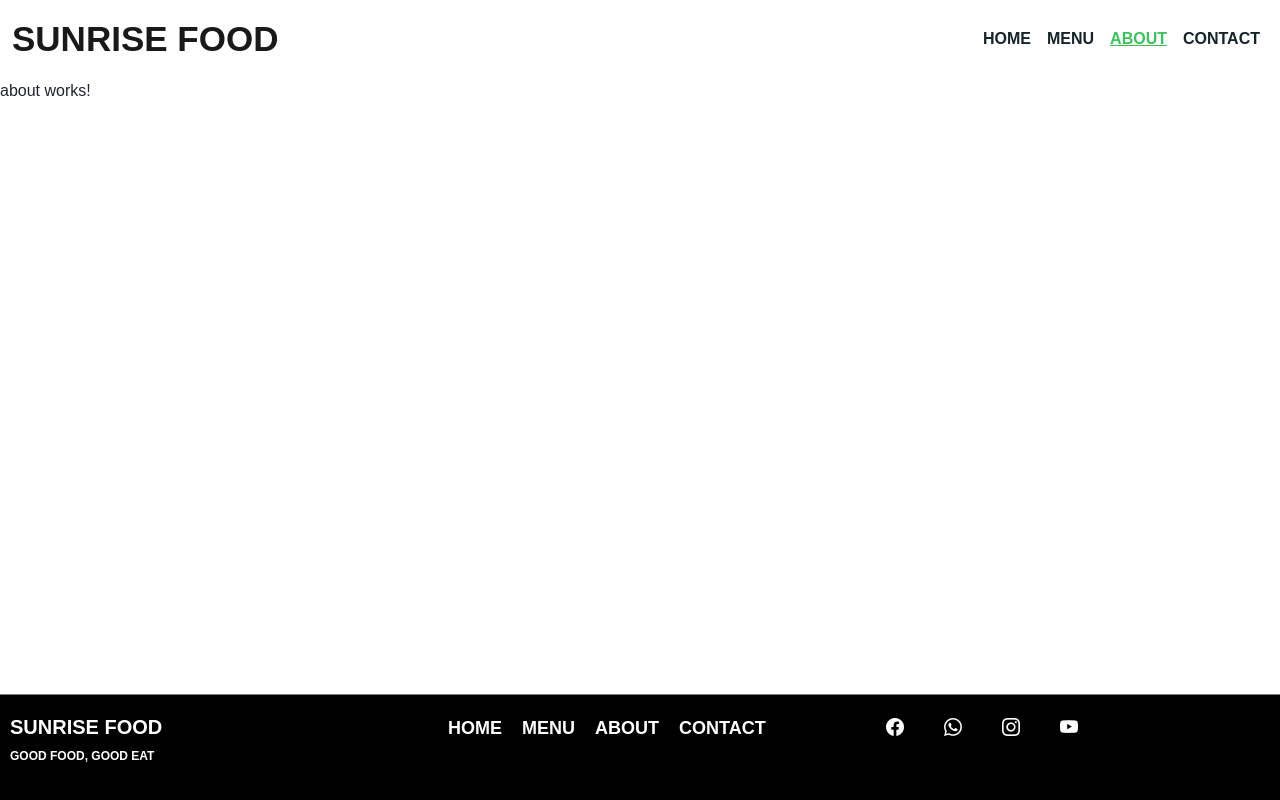
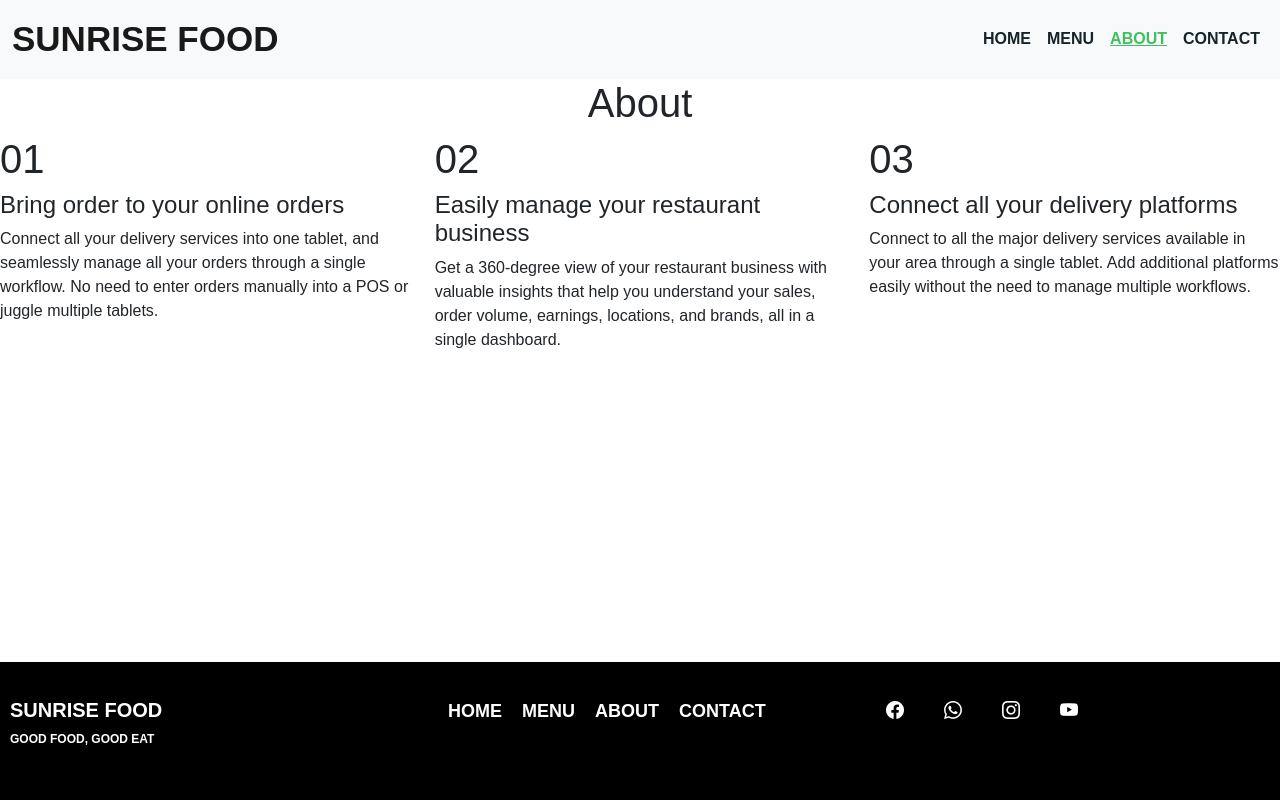
Before and after one commit to rotichknovestus/CloudKitchenweb, an Angular app: page /about in a window 1280 px wide. Built offline with nearby package versions, Linux system fonts and the light colour scheme.

Commit message:
added pages

```diff
--- a/src/app/pages/about/about.component.html
+++ b/src/app/pages/about/about.component.html
@@ -1 +1,26 @@
-<p>about works!</p>
+<div class="row">
+    <h1 class="text-center">About</h1>
+    <div class="col-lg-4">
+        <div class="foodbox">
+            <h1>01</h1>
+            <h4>Bring order to your online orders</h4>
+            <p>Connect all your delivery services into one tablet, and seamlessly manage all your orders through a single workflow. No need to enter orders manually into a POS or juggle multiple tablets.</p>
+        </div>
+    </div>
+
+    <div class="col-lg-4">
+        <div class="foodbox">
+            <h1>02</h1>
+            <h4>Easily manage your restaurant business</h4>
+            <p>Get a 360-degree view of your restaurant business with valuable insights that help you understand your sales, order volume, earnings, locations, and brands, all in a single dashboard.</p>
+        </div>
+    </div>
+
+    <div class="col-lg-4">
+        <div class="foodbox">
+            <h1>03</h1>
+            <h4>Connect all your delivery platforms</h4>
+            <p>Connect to all the major delivery services available in your area through a single tablet. Add additional platforms easily without the need to manage multiple workflows.</p>
+        </div>
+    </div>
+</div>
--- a/src/app/pages/contact/contact.component.html
+++ b/src/app/pages/contact/contact.component.html
@@ -1 +1,22 @@
-<p>contact works!</p>
+<div class="container mt-5 mb-5">
+    <h1 class="text-center">Contact</h1>
+    <form class="col-lg-8">
+        <div class="cl-lg-6 mt-2 mb-2">
+            <input type="text" class="form-control" placeholder="Enter Firts Name">
+        </div>
+        <div class="cl-lg-6 mt-2 mb-2">
+            <input type="text" class="form-control" placeholder="Enter Last Name">
+        </div>
+        <div class="cl-lg-12 mt-2 mb-2">
+            <input type="text" class="form-control" placeholder="Enter Email ID">
+        </div>
+        <div class="cl-lg-12 mt-2 mb-2">
+            <input type="text" class="form-control" placeholder="Enter Mobile">
+        </div>
+        <div class="cl-lg-12 mt-2 mb-2">
+            <button class="btn btn-md btn-dark">Submit</button>
+        </div>
+    </form>
+
+
+</div>
--- a/src/app/pages/home/home.component.css
+++ b/src/app/pages/home/home.component.css
@@ -1,6 +1,6 @@
 .banner{
     background-image: url('../../../assets/img/bannering.jpg');
-    height: 480px;
+    height: 600px;
     background-position: center top;
     background-size: cover;
 }
@@ -70,3 +70,9 @@
     border-radius: 5px;
     font-size: 18px;
 }
+
+@media screen and (max-width:600px) {
+    .banner{
+        height: 700px;
+    }
+}
--- a/src/app/pages/menupage/menupage.component.css
+++ b/src/app/pages/menupage/menupage.component.css
@@ -0,0 +1,17 @@
+form{
+    margin-top: 10%;
+    width: 50%;
+}
+img{
+    padding: 10px 20px;
+    width: 100%;
+    height: 500px;
+    object-fit: cover;
+    border-radius: 6px;
+}
+
+@media screen and (max-width:600px){
+    form{
+        width: 100%;
+    }
+}
--- a/src/app/pages/menupage/menupage.component.html
+++ b/src/app/pages/menupage/menupage.component.html
@@ -2,10 +2,24 @@
 
 <div class="row">
     <div class="col-lg-6" *ngIf="menuData">
+        <a routerLink="../../menu" class="btn btn-sm btn-dark mb-3">Back</a>
+        <img src="{{menuData[0].foodImg}}" width="100%">
+        <h1 class="mt-3">{{menuData[0].foodName}}</h1>
+        <p>{{menuData[0].foodDetails}}</p>
+        <p>{{menuData[0].foodPrice | currency : "Ksh"}}</p>
+    </div>
 
-        <img src="{{menuData[0].foodImg}}">
+    <div class="col-lg-6 col-lg-12">
+        <h1>Enter Your Details</h1>
+        <form>
+            <input type="text" class="form-control" placeholder="Enter Your Full Name">
+            <input type="text" class="form-control" placeholder="Enter Your Full Mobile">
+            <textarea class="form-control" placeholder="Enter Your Addresses" id="" cols="20" rows="4"></textarea>
+            <button class="btn btn-md btn-dark mt-3">Place Order</button>
+        </form>
+    </div>
 
-    </div>
+
 </div>
 
 
--- a/src/app/sharepage/footer/footer.component.html
+++ b/src/app/sharepage/footer/footer.component.html
@@ -1,19 +1,19 @@
 <div class="container-fluid footer mt-5">
     <div class="row">
         <!-- Name -->
-        <div class="col-lg-4">
+        <div class="col-lg-4 mt-3 mb-3">
             <h1>Sunrise Food</h1>
             <P>GOOD FOOD, GOOD EAT</P>
         </div>
         <!-- Navbar -->
-        <div class="col-lg-4">
+        <div class="col-lg-4 mt-3 mb-3">
             <a routerLink="">Home</a>
             <a routerLink="menu">Menu</a>
             <a routerLink="about">About</a>
             <a routerLink="contact">Contact</a>
         </div>
         <!-- SocialMedia -->
-        <div class="col-lg-4">
+        <div class="col-lg-4 mt-3 mb-3">
             <a href="#" target="_blank"><i class="bi bi-facebook"></i></a>
             <a href="#" target="_blank"><i class="bi bi-whatsapp"></i></a>
             <a href="#" target="_blank"><i class="bi bi-instagram"></i></a>
--- a/src/app/sharepage/navbar/navbar.component.html
+++ b/src/app/sharepage/navbar/navbar.component.html
@@ -1,4 +1,4 @@
-<nav class="navbar navbar-expand-lg navbar-light">
+<nav class="navbar navbar-expand-lg navbar-light bg-light">
     <div class="container-fluid">
       <a class="navbar-brand" routerLink="">Sunrise Food</a>
       <button class="navbar-toggler" type="button" data-bs-toggle="collapse" data-bs-target="#navbarNav" aria-controls="navbarNav" aria-expanded="false" aria-label="Toggle navigation">
```
